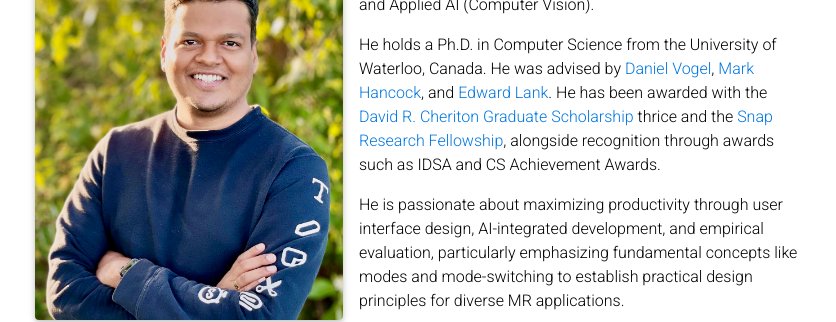
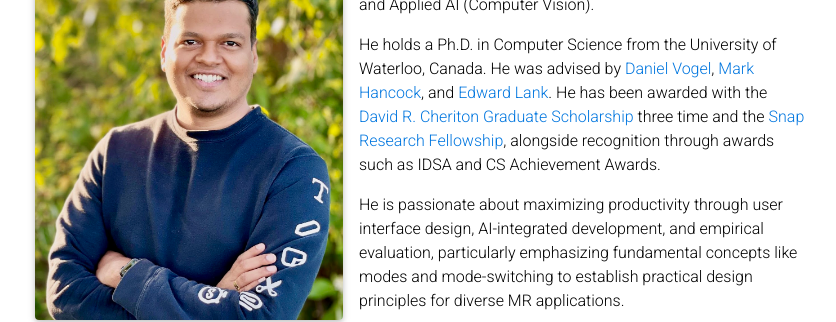
Before and after one commit to hemantsurale/hemantsurale.github.io, a Jekyll site: the page built from _pages/about.md, in a window 1280 px wide and 1372 px high. Shown: the part 279-601 px from the top of the window, without its empty margins (220-1056 px from the left). Built offline with Jekyll 4.4.1, drawn with Linux system fonts in a browser that asks for light colours; emoji names are drawn with the system emoji font; comment, search, counter and statistics services are not loaded; a style sheet for code colours, icons or effects is not loaded.

Commit message:
Update about.md

```diff
--- a/_pages/about.md
+++ b/_pages/about.md
@@ -32,7 +32,7 @@ latest_posts: false  # includes a list of the newest posts
 
 Hemant is an HCI+AI Scientist. His main research interests include Mixed Reality Interfaces (MR), Wearable Computing (Rings and Wristbands), Input Interactions (Gestural interfaces), and Applied AI (Computer Vision).
 
-He holds a Ph.D. in Computer Science from the University of Waterloo, Canada. He was advised by [Daniel Vogel](https://scholar.google.com/citations?user=Yi5nK1EAAAAJ&hl=en), [Mark Hancock](https://scholar.google.com/citations?hl=en&user=PYvcN3cAAAAJ), and [Edward Lank](https://scholar.google.com/citations?user=e7P8IwgAAAAJ&hl=en&oi=ao). He has been awarded with the [David R. Cheriton Graduate Scholarship](https://cs.uwaterloo.ca/current-graduate-students/funding-and-awards/david-r-cheriton-graduate-scholarship) thrice and the [Snap Research Fellowship](https://snapresearchfs.splashthat.com/), alongside recognition through awards such as IDSA and CS Achievement Awards.
+He holds a Ph.D. in Computer Science from the University of Waterloo, Canada. He was advised by [Daniel Vogel](https://scholar.google.com/citations?user=Yi5nK1EAAAAJ&hl=en), [Mark Hancock](https://scholar.google.com/citations?hl=en&user=PYvcN3cAAAAJ), and [Edward Lank](https://scholar.google.com/citations?user=e7P8IwgAAAAJ&hl=en&oi=ao). He has been awarded with the [David R. Cheriton Graduate Scholarship](https://cs.uwaterloo.ca/current-graduate-students/funding-and-awards/david-r-cheriton-graduate-scholarship) three time and the [Snap Research Fellowship](https://snapresearchfs.splashthat.com/), alongside recognition through awards such as IDSA and CS Achievement Awards.
 
 He is passionate about maximizing productivity through user interface design, AI-integrated development, and empirical evaluation, particularly emphasizing fundamental concepts like modes and mode-switching to establish practical design principles for diverse MR applications.
 
```
